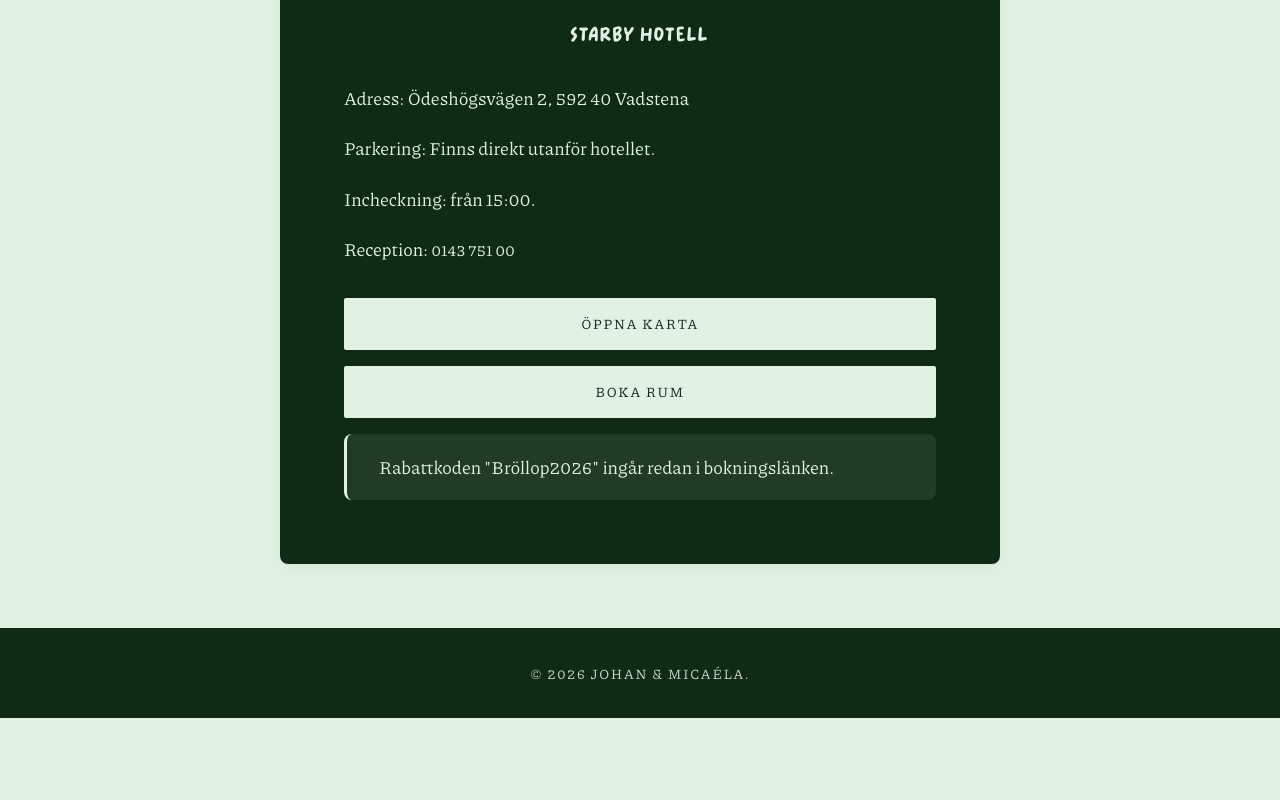
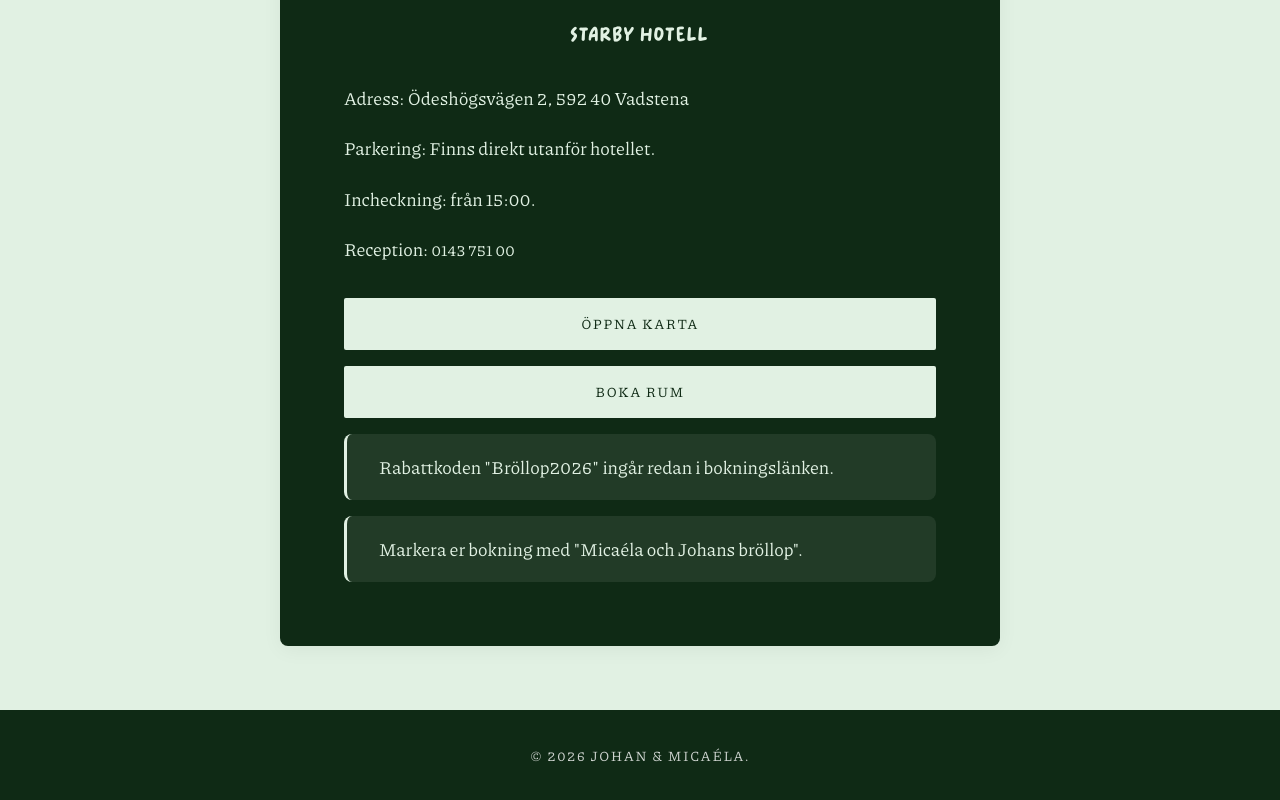
Before and after one commit to 2toft/wedding-site, a Vue app: page /accommodation in a window 1280 px wide. Shown: the part 405-1205 px from the top of the page. Before the commit the page ends 1123 px from the top, so only its background shows below. Built offline with nearby package versions, Linux system fonts and the light colour scheme.

Commit message:
feat: add booking reference note to accommodation section

```diff
--- a/src/locales/en.json
+++ b/src/locales/en.json
@@ -106,7 +106,8 @@
     "frontDeskPhoneRef": "014375100",
     "openMaps": "Open map",
     "bookRooms": "Book rooms",
-    "promoCodeNote": "The promo code \"Bröllop2026\" is already included in the booking link."
+    "promoCodeNote": "The promo code \"Bröllop2026\" is already included in the booking link.",
+    "bookingReferenceNote": "Please mark your booking with \"Micaéla och Johans bröllop\"."
   },
   "gift": {
     "title": "Gifts",
--- a/src/locales/sv.json
+++ b/src/locales/sv.json
@@ -105,7 +105,8 @@
     "frontDesk": "0143 751 00",
     "openMaps": "Öppna karta",
     "bookRooms": "Boka rum",
-    "promoCodeNote": "Rabattkoden \"Bröllop2026\" ingår redan i bokningslänken."
+    "promoCodeNote": "Rabattkoden \"Bröllop2026\" ingår redan i bokningslänken.",
+    "bookingReferenceNote": "Markera er bokning med \"Micaéla och Johans bröllop\"."
   },
   "gift": {
     "title": "Gåvor",
--- a/src/views/AccommodationView.vue
+++ b/src/views/AccommodationView.vue
@@ -59,6 +59,9 @@
 
       <p class="promo-note text-body">
         {{ $t("accommodation.promoCodeNote") }}
+      </p>
+      <p class="promo-note text-body">
+        {{ $t("accommodation.bookingReferenceNote") }}
       </p>
     </div>
   </div>
```
